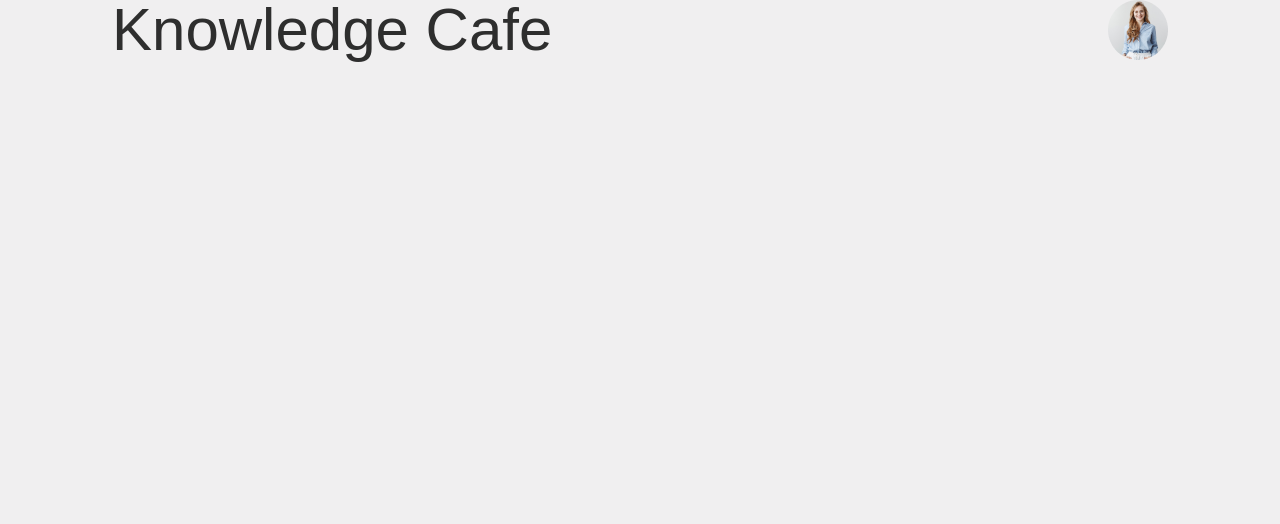
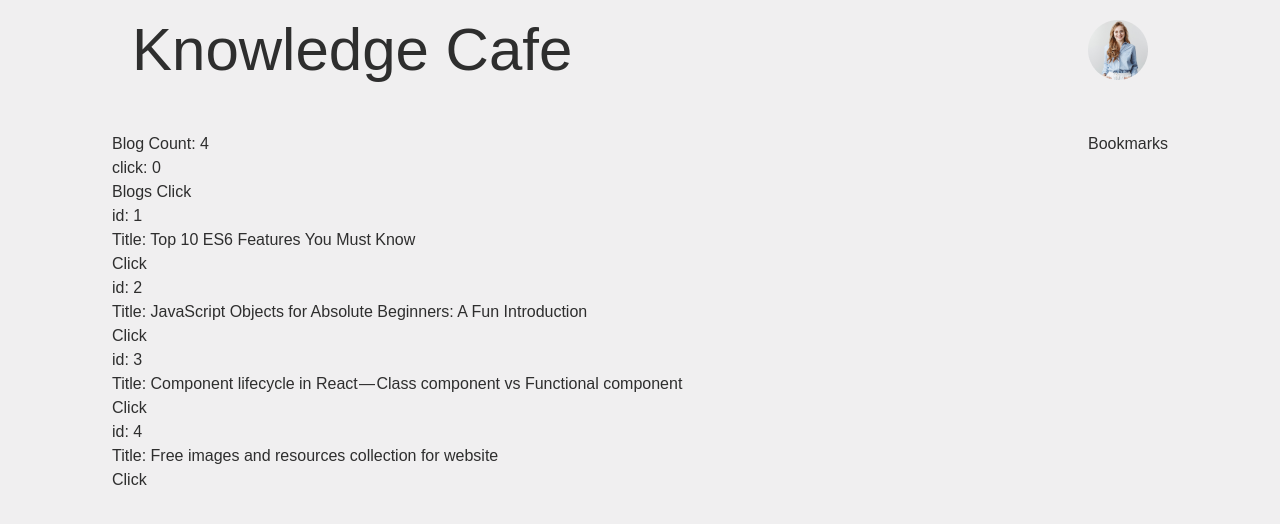
Before and after one commit to NFRIDOY/knowledge-cafe, a React (Vite) app: page / in a window 1280 px wide. Shown: the top 524 px of the page. Built offline with nearby package versions, Linux system fonts and the light colour scheme.

Commit message:
handleBlogClick fixed

```diff
--- a/src/App.jsx
+++ b/src/App.jsx
@@ -4,6 +4,7 @@
 import './App.css'
 import Header from './components/header/Header'
 import Blogs from './components/blogs/Blogs'
+import Bookmarks from './components/bookmarks/Bookmarks'
 
 function App() {
   // const [count, setCount] = useState(0)
@@ -11,7 +12,11 @@ function App() {
   return (
     <>
       <Header title={"Knowledge Cafe"}></Header>
-      <Blogs></Blogs>
+      <div className='flex justify-between mx-28 py-8'>
+        <Blogs></Blogs>
+        <Bookmarks></Bookmarks>
+
+      </div>
 
     </>
   )
--- /dev/null
+++ b/src/components/blogs/Blog.jsx
@@ -0,0 +1,18 @@
+export default function Blog(props) {
+    // console.log("Props in blog",props);
+    const {id, title, cover} = props.blog;
+    const {handleBlogClick} = props;
+    console.log(id);
+    console.log(title);
+    return (
+        <>
+            <div>
+                <h1>id: {id}</h1>
+                <h1>Title: {title}</h1>
+                {/* <h1>Title: {}</h1> */}
+                <button onClick={handleBlogClick}>Click</button>
+
+            </div>
+        </>
+    )
+}
--- a/src/components/blogs/Blogs.jsx
+++ b/src/components/blogs/Blogs.jsx
@@ -1,19 +1,32 @@
 import { data } from "autoprefixer";
 import { useEffect, useState } from "react"
+import Blog from "./Blog";
 
 export default function Blogs() {
-    const [blog, setBlog] = useState([]);
+    const [blogs, setBlogs] = useState([]);
+    const [click, setClick] = useState(0);
 
-    useEffect(()=>{
+    useEffect(() => {
         fetch('blogs.json')
-        .then(res => res.json())
-        .then(data => console.log(data))
-    },[])
+            .then(res => res.json())
+            .then(data => setBlogs(data))
+    }, [])
+
+    const handleBlogClick = () => {
+        const newClick = click+1;
+        setClick(newClick);
+    }
 
     return (
         <>
             <div>
-
+                <h1>Blog Count: {blogs.length}</h1>
+                <h2>click: {click}</h2>
+                <button onClick={handleBlogClick}>Blogs Click</button>
+                {
+                    blogs.map(blog => <Blog key={blog.id} blog={blog} handleBlogClick={handleBlogClick} ></Blog>)
+                }
+                {/* <Blog Blog={blogs[0].id}></Blog> */}
             </div>
         </>
     )
--- /dev/null
+++ b/src/components/bookmarks/Bookmarks.jsx
@@ -0,0 +1,5 @@
+export default function Bookmarks() {
+    return (
+        <div>Bookmarks</div>
+    )
+}
--- a/src/components/header/Header.jsx
+++ b/src/components/header/Header.jsx
@@ -7,7 +7,7 @@ export default function Header(props) {
     const {title} = props;
     return (
         <>
-            <div className='flex flex-row justify-between mx-28'>
+            <div className='flex flex-row justify-between mx-28 p-5'>
             <h1 className=' text-6xl'>{title}</h1>
             <img src={profile} alt="profile" />
             </div>
```
